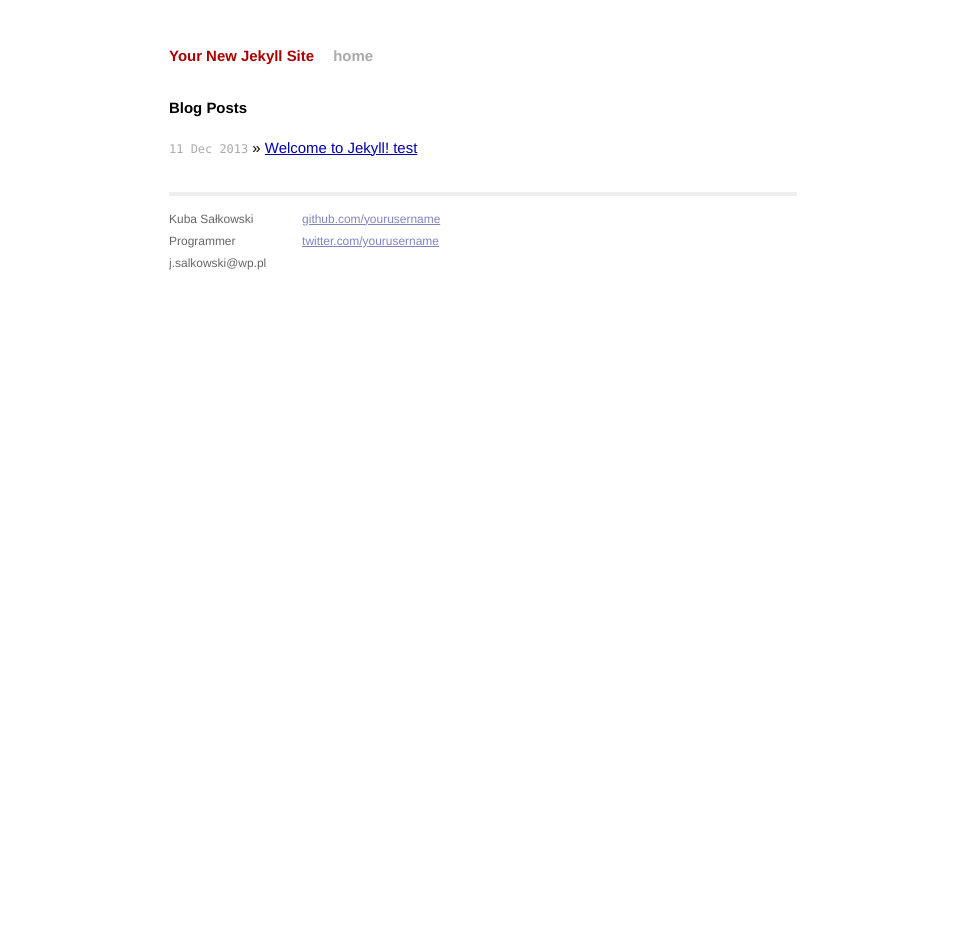
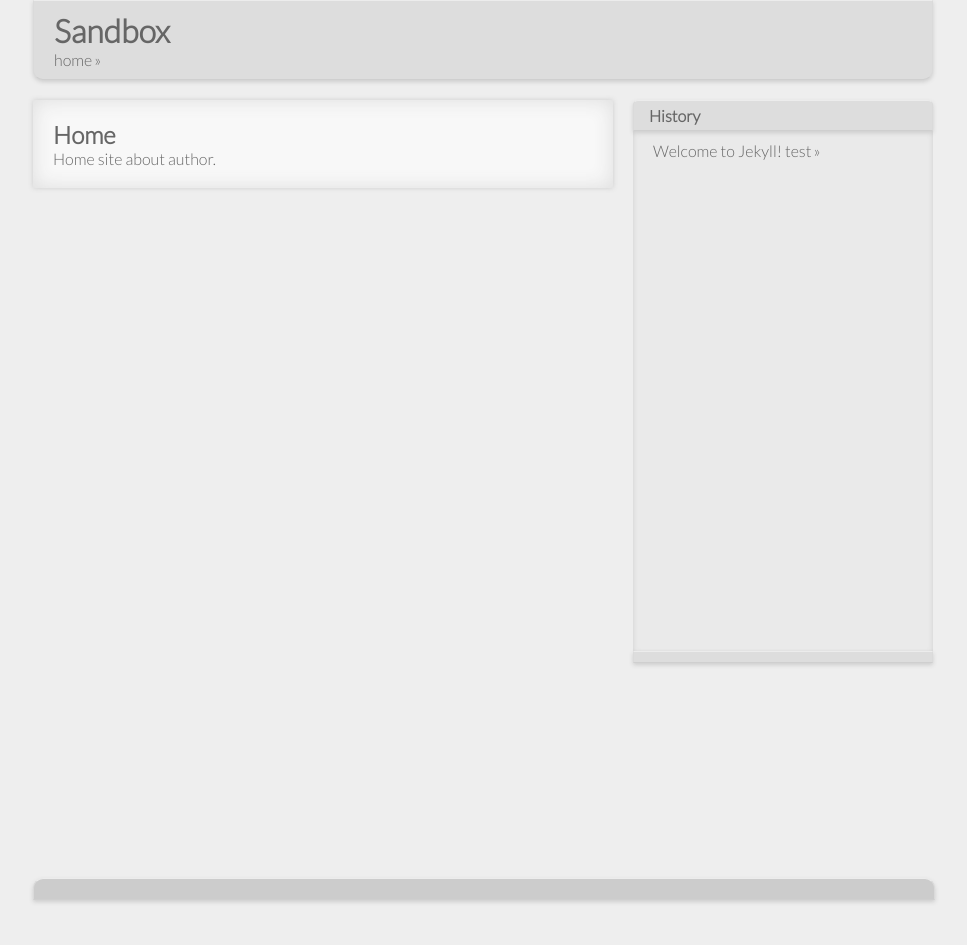
Before and after one commit to urobor/urobor.github.io, a Jekyll site: the page built from index.html, in a window 1280 px wide. Shown: the whole page, without its empty margins (157-1124 px from the left). Built offline with Jekyll 4.4.1, drawn with Linux system fonts in a browser that asks for light colours; Markdown is read by kramdown in place of the engine named in the settings.

Commit message:
initial layout

```diff
--- a/_config.yml
+++ b/_config.yml
@@ -1,3 +1,2 @@
-name: Your New Jekyll Site
 markdown: redcarpet
 pygments: true
--- a/_layouts/default.html
+++ /dev/null
@@ -1,41 +0,0 @@
-<!DOCTYPE html>
-<html>
-    <head>
-        <meta charset="utf-8">
-        <meta http-equiv="X-UA-Compatible" content="IE=edge,chrome=1">
-        <title>{{ page.title }}</title>
-        <meta name="viewport" content="width=device-width">
-        <link rel="stylesheet" href="/css/syntax.css">
-
-        <link rel="stylesheet" href="/css/main.css">
-
-    </head>
-    <body>
-
-        <div class="site">
-          <div class="header">
-            <h1 class="title"><a href="/">{{ site.name }}</a></h1>
-            <a class="extra" href="/">home</a>
-          </div>
-
-          {{ content }}
-
-          <div class="footer">
-            <div class="contact">
-              <p>
-                Kuba Sałkowski<br />
-                Programmer<br />
-                j.salkowski@wp.pl
-              </p>
-            </div>
-            <div class="contact">
-              <p>
-                <a href="https://github.com/yourusername">github.com/yourusername</a><br />
-                <a href="https://twitter.com/yourusername">twitter.com/yourusername</a><br />
-              </p>
-            </div>
-          </div>
-        </div>
-
-    </body>
-</html>
--- /dev/null
+++ b/_layouts/main.html
@@ -0,0 +1,32 @@
+<html>
+    <head>
+        <link href='http://fonts.googleapis.com/css?family=Lato:300' rel='stylesheet' type='text/css'>
+        <link rel="stylesheet" href="/css/skeleton.css">
+    </head>
+    <body>
+        <header>
+            <h1> Sandbox </h1>
+            <a href="/index.html">home</a>
+        </header>
+
+        <aside id="history-menu">
+            <h4> History </h4>
+            <div id="history-scroll-list">
+                <ul>
+                    {% for post in site.posts %}
+                    <li><a href="{{ post.url }}">{{ post.title }}</a></li>
+                    {% endfor %}
+                </ul>
+            </div>
+            <div id="history-scroll-bottom"/>
+        </aside>
+        <div id="article-shadow">
+            <article>
+                {{ content }}
+            </article>
+        </div>
+        <footer>
+
+        </footer>
+    </body>
+</html>
--- a/_layouts/post.html
+++ b/_layouts/post.html
@@ -1,7 +1,9 @@
 ---
-layout: default
+layout: main
 ---
-<h2>{{ page.title }}</h2>
+<div class="title-ribbon">
+    <h2>{{ page.title }}</h2>
+</div>
 <p class="meta">{{ page.date | date_to_string }}</p>
 
 <div class="post">
--- a/css/main.css
+++ /dev/null
@@ -1,160 +0,0 @@
-/*****************************************************************************/
-/*
-/* Common
-/*
-/*****************************************************************************/
-
-/* Global Reset */
-* {
-  margin: 0;
-  padding: 0;
-}
-
-html, body { height: 100%; }
-
-body {
-  background-color: #FFF;
-  font: 13.34px Helvetica, Arial, sans-serif;
-  font-size: small;
-  text-align: center;
-}
-
-h1, h2, h3, h4, h5, h6 {
-  font-size: 100%; }
-
-h1 { margin-bottom: 1em; }
-p { margin: 1em 0; }
-
-a         { color: #00a; }
-a:hover   { color: #000; }
-a:visited { color: #a0a; }
-
-/*****************************************************************************/
-/*
-/* Home
-/*
-/*****************************************************************************/
-.posts {
-  list-style-type: none;
-  margin-bottom: 2em;
-}
-
-.posts li {
-  line-height: 1.75em;
-}
-
-.posts span {
-  color: #aaa;
-  font-family: Monaco, "Courier New", monospace;
-  font-size: 80%;
-}
-
-/*****************************************************************************/
-/*
-/* Site
-/*
-/*****************************************************************************/
-
-.site {
-  font-size: 115%;
-  text-align: justify;
-  width: 42em;
-  margin: 3em auto 2em;
-  line-height: 1.5em;
-}
-
-.header a {
-  font-weight: bold;
-  text-decoration: none;
-}
-
-.title {
-  display: inline-block;
-  margin-bottom: 2em;
-}
-
-.title a {
-  color: #a00;
-}
-
-.title a:hover {
-  color: #000;
-}
-
-.header a.extra {
-  color: #aaa;
-  margin-left: 1em;
-}
-
-.header a.extra:hover {
-  color: #000;
-}
-
-.meta {
-  color: #aaa;
-}
-
-.footer {
-  font-size: 80%;
-  color: #666;
-  border-top: 4px solid #eee;
-  margin-top: 2em;
-  overflow: hidden;
-}
-
-.footer .contact {
-  float: left;
-  margin-right: 3em;
-}
-
-.footer .contact a {
-  color: #8085C1;
-}
-
-.footer .rss {
-  margin-top: 1.1em;
-  margin-right: -.2em;
-  float: right;
-}
-
-.footer .rss img {
-  border: 0;
-}
-
-/*****************************************************************************/
-/*
-/* Posts
-/*
-/*****************************************************************************/
-
-/* standard */
-.post pre {
-  border: 1px solid #ddd;
-  background-color: #eef;
-  padding: 0 .4em;
-}
-
-.post ul, .post ol {
-  margin-left: 1.35em;
-}
-
-.post code {
-  border: 1px solid #ddd;
-  background-color: #eef;
-  padding: 0 .2em;
-}
-
-.post pre code {
-  border: none;
-}
-
-/* terminal */
-.post pre.terminal {
-  border: 1px solid #000;
-  background-color: #333;
-  color: #FFF;
-}
-
-.post pre.terminal code {
-  background-color: #333;
-}
--- /dev/null
+++ b/css/skeleton.css
@@ -0,0 +1,131 @@
+html {
+    background: #eee;
+}
+
+a {
+  text-decoration:none;
+}
+
+a:hover {
+  text-decoration:underline;
+}
+
+/* Lets add an arrow after each link */
+a:after {
+    padding-left:2px; /* Add a little space between text and arrow */
+    content: "\00bb"; /* Unicode hex for &raquo; */
+}
+
+li {list-style-type:none;}
+
+div#history-scroll-list
+{
+    height:500px;
+    overflow:auto;
+    padding: 10px 10px 10px 20px;
+    box-shadow: 0px 2px 5px #ccc inset;
+    background: #eaeaea;
+}
+
+div#history-scroll-bottom {
+    height:10px;
+    background: #ddd;
+}
+
+div#history-scroll-bottom, aside h4 {
+    border-color: #ececec #dadada #cfcfcf;
+    border-width: 1px;
+    border-style: solid;
+    box-shadow: 0px 2px 4px #ccc;
+}
+
+* {
+font-family: 'Lato', sans-serif;
+margin: 0;
+padding: 0;
+color: #666;
+}
+
+body {
+    width: 900px;
+    margin: 0 auto;
+}
+
+body header, body aside h4 {
+    background: #dddddd;
+    padding: 10px 10px 10px 20px;
+}
+
+body header {
+    border-radius: 0px 0px 10px 10px;
+    box-shadow: 0px 2px 4px #ccc;
+    border-color: #ececec #dadada #cfcfcf;
+    border-width: 1px;
+    border-style: solid;
+}
+
+body aside h4 {
+    border-radius: 5px 5px 0px 0px;
+    padding: 5px 0px 5px 15px;
+}
+
+body header {
+    margin-bottom: 20px;
+}
+
+body footer {
+    position: fixed;
+    border-radius: 10px 10px 0px 0px;
+    box-shadow: 0px 2px 4px #ccc;
+    border-color: #ececec #dadada #cfcfcf;
+    border-width: 1px;
+    border-style: solid;
+    height: 20px;
+    width: 900px;
+    bottom: 0px;
+    background: #ccc;
+}
+
+#history-menu {
+    width: 300px;
+    float: right;
+}
+
+#article-shadow {
+    box-shadow: 0px 0px 5px #ccc;
+    margin-right: 320px;
+}
+
+article {
+    padding: 20px;
+    background: #f8f8f8;
+    margin-bottom: 50px;
+    box-shadow: 0px 0px 20px #ddd inset;
+}
+
+article .title-ribbon {
+    border-radius: 0px 5px 5px 0px;
+    box-shadow: 0px 1px 5px rgba(0, 0, 0, 0.3), 0px 1px 0px rgba(255, 255, 255, 0.2) inset, 0px -1px 0px rgba(0, 0, 0, 0.3) inset;
+    display: table;
+    padding: 5px 30px;
+    left: -30px;
+    position: relative;
+    background: linear-gradient(to bottom, #888 0%, #444 100%);
+}
+
+article .title-ribbon h2 {
+    color: #eee;
+}
+
+.title-ribbon:before {
+    content: "";
+    border-color: transparent #aaa #aaa transparent;
+    position: absolute;
+    top: -10px;
+    left: 0px;
+    border-style: solid;
+    border-width: 5px;
+    width: 0px;
+    height: 0px;
+    z-index: -1;
+}
--- a/css/syntax.css
+++ /dev/null
@@ -1,60 +0,0 @@
-.highlight  { background: #ffffff; }
-.highlight .c { color: #999988; font-style: italic } /* Comment */
-.highlight .err { color: #a61717; background-color: #e3d2d2 } /* Error */
-.highlight .k { font-weight: bold } /* Keyword */
-.highlight .o { font-weight: bold } /* Operator */
-.highlight .cm { color: #999988; font-style: italic } /* Comment.Multiline */
-.highlight .cp { color: #999999; font-weight: bold } /* Comment.Preproc */
-.highlight .c1 { color: #999988; font-style: italic } /* Comment.Single */
-.highlight .cs { color: #999999; font-weight: bold; font-style: italic } /* Comment.Special */
-.highlight .gd { color: #000000; background-color: #ffdddd } /* Generic.Deleted */
-.highlight .gd .x { color: #000000; background-color: #ffaaaa } /* Generic.Deleted.Specific */
-.highlight .ge { font-style: italic } /* Generic.Emph */
-.highlight .gr { color: #aa0000 } /* Generic.Error */
-.highlight .gh { color: #999999 } /* Generic.Heading */
-.highlight .gi { color: #000000; background-color: #ddffdd } /* Generic.Inserted */
-.highlight .gi .x { color: #000000; background-color: #aaffaa } /* Generic.Inserted.Specific */
-.highlight .go { color: #888888 } /* Generic.Output */
-.highlight .gp { color: #555555 } /* Generic.Prompt */
-.highlight .gs { font-weight: bold } /* Generic.Strong */
-.highlight .gu { color: #aaaaaa } /* Generic.Subheading */
-.highlight .gt { color: #aa0000 } /* Generic.Traceback */
-.highlight .kc { font-weight: bold } /* Keyword.Constant */
-.highlight .kd { font-weight: bold } /* Keyword.Declaration */
-.highlight .kp { font-weight: bold } /* Keyword.Pseudo */
-.highlight .kr { font-weight: bold } /* Keyword.Reserved */
-.highlight .kt { color: #445588; font-weight: bold } /* Keyword.Type */
-.highlight .m { color: #009999 } /* Literal.Number */
-.highlight .s { color: #d14 } /* Literal.String */
-.highlight .na { color: #008080 } /* Name.Attribute */
-.highlight .nb { color: #0086B3 } /* Name.Builtin */
-.highlight .nc { color: #445588; font-weight: bold } /* Name.Class */
-.highlight .no { color: #008080 } /* Name.Constant */
-.highlight .ni { color: #800080 } /* Name.Entity */
-.highlight .ne { color: #990000; font-weight: bold } /* Name.Exception */
-.highlight .nf { color: #990000; font-weight: bold } /* Name.Function */
-.highlight .nn { color: #555555 } /* Name.Namespace */
-.highlight .nt { color: #000080 } /* Name.Tag */
-.highlight .nv { color: #008080 } /* Name.Variable */
-.highlight .ow { font-weight: bold } /* Operator.Word */
-.highlight .w { color: #bbbbbb } /* Text.Whitespace */
-.highlight .mf { color: #009999 } /* Literal.Number.Float */
-.highlight .mh { color: #009999 } /* Literal.Number.Hex */
-.highlight .mi { color: #009999 } /* Literal.Number.Integer */
-.highlight .mo { color: #009999 } /* Literal.Number.Oct */
-.highlight .sb { color: #d14 } /* Literal.String.Backtick */
-.highlight .sc { color: #d14 } /* Literal.String.Char */
-.highlight .sd { color: #d14 } /* Literal.String.Doc */
-.highlight .s2 { color: #d14 } /* Literal.String.Double */
-.highlight .se { color: #d14 } /* Literal.String.Escape */
-.highlight .sh { color: #d14 } /* Literal.String.Heredoc */
-.highlight .si { color: #d14 } /* Literal.String.Interpol */
-.highlight .sx { color: #d14 } /* Literal.String.Other */
-.highlight .sr { color: #009926 } /* Literal.String.Regex */
-.highlight .s1 { color: #d14 } /* Literal.String.Single */
-.highlight .ss { color: #990073 } /* Literal.String.Symbol */
-.highlight .bp { color: #999999 } /* Name.Builtin.Pseudo */
-.highlight .vc { color: #008080 } /* Name.Variable.Class */
-.highlight .vg { color: #008080 } /* Name.Variable.Global */
-.highlight .vi { color: #008080 } /* Name.Variable.Instance */
-.highlight .il { color: #009999 } /* Literal.Number.Integer.Long */
--- a/index.html
+++ b/index.html
@@ -1,13 +1,8 @@
 ---
-layout: default
-title: Your New Jekyll Site
+layout: main
 ---
 
-<div id="home">
-  <h1>Blog Posts</h1>
-  <ul class="posts">
-    {% for post in site.posts %}
-      <li><span>{{ post.date | date_to_string }}</span> &raquo; <a href="{{ post.url }}">{{ post.title }}</a></li>
-    {% endfor %}
-  </ul>
-</div>
+<h2> Home </h2>
+<p>
+    Home site about author.
+</p>
```
Also changed, not shown: 1 other file.
